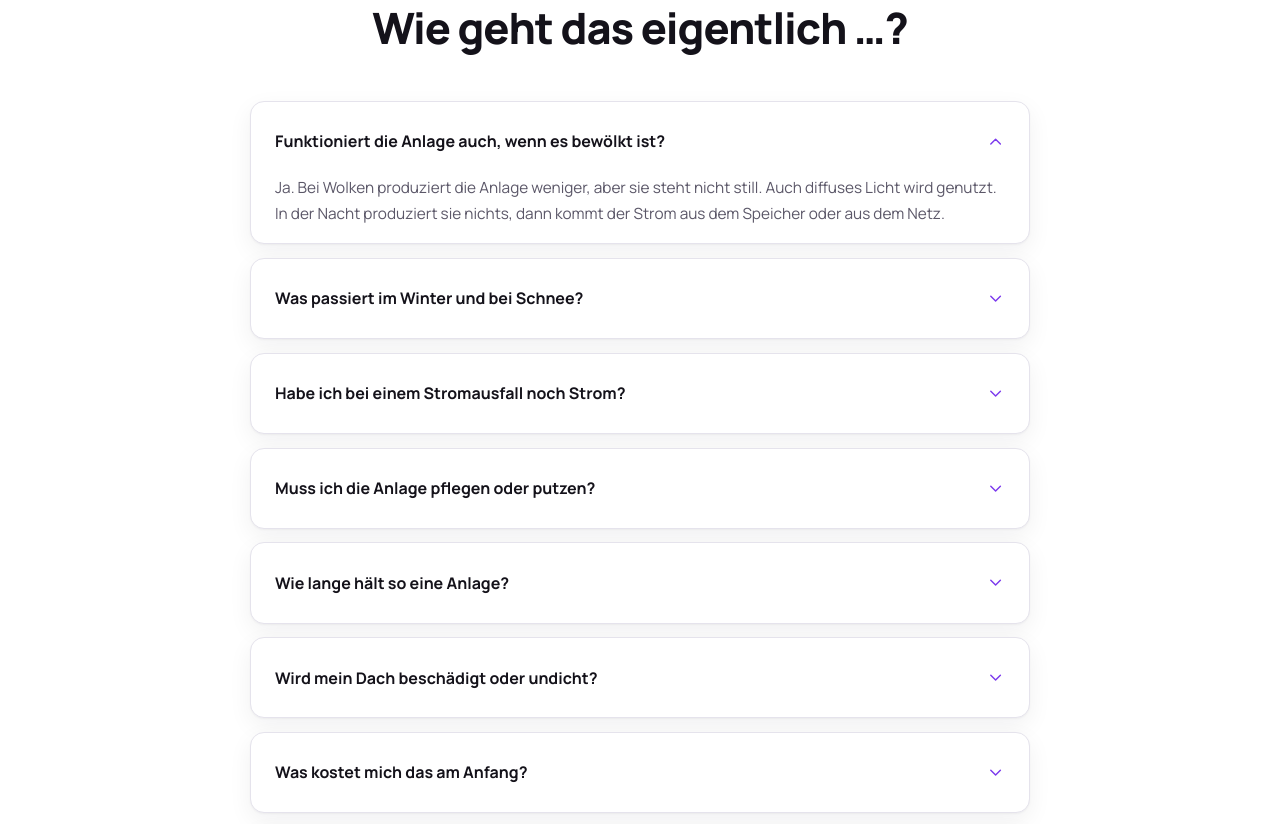
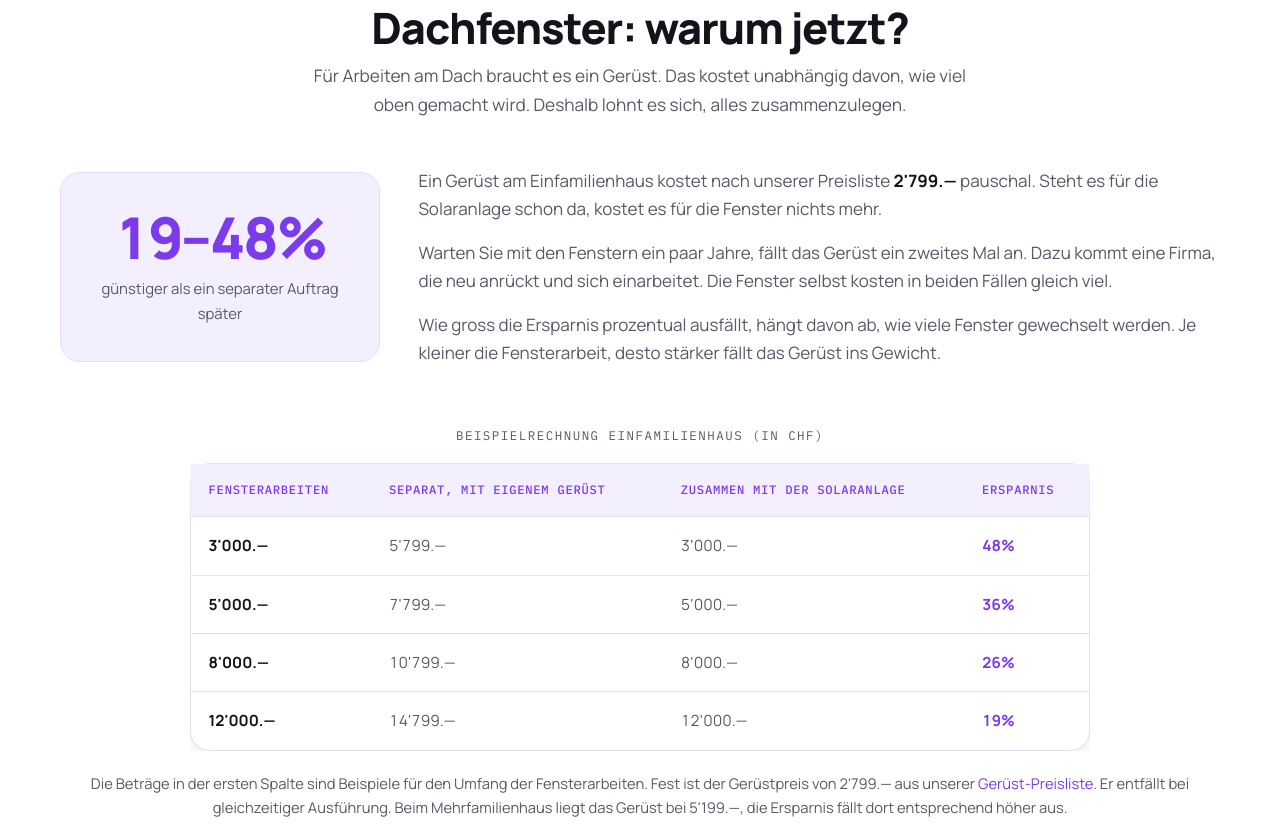
Before and after one commit to noahtimonzimmer-bot/SolarHai_Webseite, a plain HTML site: page wissen.html in a window 1280 px wide. Shown: the part 6423-7247 px from the top of the page. Drawn offline with Linux system fonts and the light colour scheme.

Commit message:
Dachfenster-Installation als Leistung ergaenzt
Neue Karte auf der Dienstleistungsseite mit eigenem Foto. Die
Ersparnis-Rechnung dazu steht auf der Wissen-Seite: sie leitet sich
aus dem Geruestpreis der Preisliste ab (2799 fuers Einfamilienhaus),
weil genau dieser Posten entfaellt, wenn die Fenster zusammen mit der
Solaranlage gemacht werden.

Damit die Solaranlage der Schwerpunkt bleibt, fuehrt Schraegdach die
Seite jetzt als grosse Kachel an. Nebeneffekt: fuenf Karten gehen im
Zweispalter glatt in drei Reihen auf, die letzte Reihe bleibt nicht
halb leer.

Co-Authored-By: Claude Opus 5 <noreply@anthropic.com>

```diff
--- a/assets/style.css
+++ b/assets/style.css
@@ -902,3 +902,57 @@ body.is-arriving main{ animation: arrive .45s var(--ease) both; }
   .job__perks li{ flex-direction: row; align-items: center; gap: 1rem; padding: 1rem 1.15rem; }
   .job__perk__icon{ flex-shrink: 0; }
 }
+
+/* ================================================================
+   Breite Medienkarte (füllt die letzte Zeile im Zweispalter)
+   ================================================================ */
+/* Leitkachel: die Solaranlage fuehrt die Seite an.
+   Sie belegt zwei Rasterzellen — damit gehen 5 Karten glatt in 3 Reihen auf. */
+.card--hero{
+  grid-column: 1 / -1;
+  min-height: 440px;
+}
+.card--hero .card__body{ max-width: 56ch; padding: 2.25rem 2rem; }
+.card--hero h3{ font-size: clamp(1.7rem, 3vw, 2.6rem); }
+.card--hero .card__body > p{ font-size: 1.05rem; }
+
+/* kleine Zeile ueber dem Titel, kennzeichnet die Zusatzleistung */
+.card__kicker{
+  margin: 0 0 .45rem !important;
+  font-size: .8rem; font-weight: 600; letter-spacing: .02em;
+  color: var(--violet-light);
+}
+
+@media (max-width: 940px){
+  .card--hero{ min-height: 380px; }
+}
+
+/* ================================================================
+   Ersparnis beim Dachfenster-Wechsel
+   ================================================================ */
+.saving{
+  max-width: var(--container); margin: 0 auto 2.5rem;
+  display: grid; grid-template-columns: minmax(240px, 320px) 1fr;
+  gap: clamp(1.5rem, 3vw, 2.5rem); align-items: center; text-align: left;
+}
+.saving__figure{
+  padding: clamp(1.5rem, 3vw, 2.25rem);
+  background: var(--violet-wash); border: 1px solid #e4dbff;
+  border-radius: var(--radius); text-align: center;
+}
+.saving__big{
+  margin: 0; font-family: var(--font-display);
+  font-size: clamp(2.4rem, 6vw, 3.6rem); font-weight: 800;
+  letter-spacing: -.04em; line-height: 1; color: var(--violet);
+  font-variant-numeric: tabular-nums;
+}
+.saving__cap{ margin: .6rem 0 0; font-size: .93rem; color: var(--muted); }
+.saving__text p{ margin: 0 0 1rem; }
+.saving__text p:last-child{ margin-bottom: 0; }
+.saving__text strong{ color: var(--ink); font-weight: 700; }
+
+.price-table .save{ color: var(--violet); font-weight: 700; }
+
+@media (max-width: 780px){
+  .saving{ grid-template-columns: 1fr; }
+}
--- a/wissen.html
+++ b/wissen.html
@@ -187,8 +187,50 @@
     </div>
   </section>
 
+
+  <!-- DACHFENSTER -->
+  <section class="section" id="dachfenster">
+    <div class="section__head">
+      <h2>Dachfenster: warum jetzt?</h2>
+      <p class="lead">Für Arbeiten am Dach braucht es ein Gerüst. Das kostet unabhängig davon, wie viel oben gemacht wird. Deshalb lohnt es sich, alles zusammenzulegen.</p>
+    </div>
+
+    <div class="saving">
+      <div class="saving__figure">
+        <p class="saving__big">19–48%</p>
+        <p class="saving__cap">günstiger als ein separater Auftrag später</p>
+      </div>
+      <div class="saving__text">
+        <p>Ein Gerüst am Einfamilienhaus kostet nach unserer Preisliste <strong>2'799.—</strong> pauschal. Steht es für die Solaranlage schon da, kostet es für die Fenster nichts mehr.</p>
+        <p>Warten Sie mit den Fenstern ein paar Jahre, fällt das Gerüst ein zweites Mal an. Dazu kommt eine Firma, die neu anrückt und sich einarbeitet. Die Fenster selbst kosten in beiden Fällen gleich viel.</p>
+        <p>Wie gross die Ersparnis prozentual ausfällt, hängt davon ab, wie viele Fenster gewechselt werden. Je kleiner die Fensterarbeit, desto stärker fällt das Gerüst ins Gewicht.</p>
+      </div>
+    </div>
+
+    <div class="table-wrap">
+      <table class="price-table">
+        <caption>Beispielrechnung Einfamilienhaus (in CHF)</caption>
+        <thead>
+          <tr>
+            <th scope="col">Fensterarbeiten</th>
+            <th scope="col">Separat, mit eigenem Gerüst</th>
+            <th scope="col">Zusammen mit der Solaranlage</th>
+            <th scope="col">Ersparnis</th>
+          </tr>
+        </thead>
+        <tbody>
+          <tr><th scope="row">3'000.—</th><td>5'799.—</td><td>3'000.—</td><td class="save">48%</td></tr>
+          <tr><th scope="row">5'000.—</th><td>7'799.—</td><td>5'000.—</td><td class="save">36%</td></tr>
+          <tr><th scope="row">8'000.—</th><td>10'799.—</td><td>8'000.—</td><td class="save">26%</td></tr>
+          <tr><th scope="row">12'000.—</th><td>14'799.—</td><td>12'000.—</td><td class="save">19%</td></tr>
+        </tbody>
+      </table>
+    </div>
+    <p class="note">Die Beträge in der ersten Spalte sind Beispiele für den Umfang der Fensterarbeiten. Fest ist der Gerüstpreis von 2'799.— aus unserer <a class="v" href="solargeruest.html">Gerüst-Preisliste</a>. Er entfällt bei gleichzeitiger Ausführung. Beim Mehrfamilienhaus liegt das Gerüst bei 5'199.—, die Ersparnis fällt dort entsprechend höher aus.</p>
+  </section>
+
   <!-- FRAGEN -->
-  <section class="section" id="fragen">
+  <section class="section section--alt" id="fragen">
     <div class="section__head">
       <h2>Wie geht das eigentlich …?</h2>
     </div>
```
Also changed, not shown: dienstleistungen.html (+21 -6 lines), assets/img/dachfenster.jpg (added).
